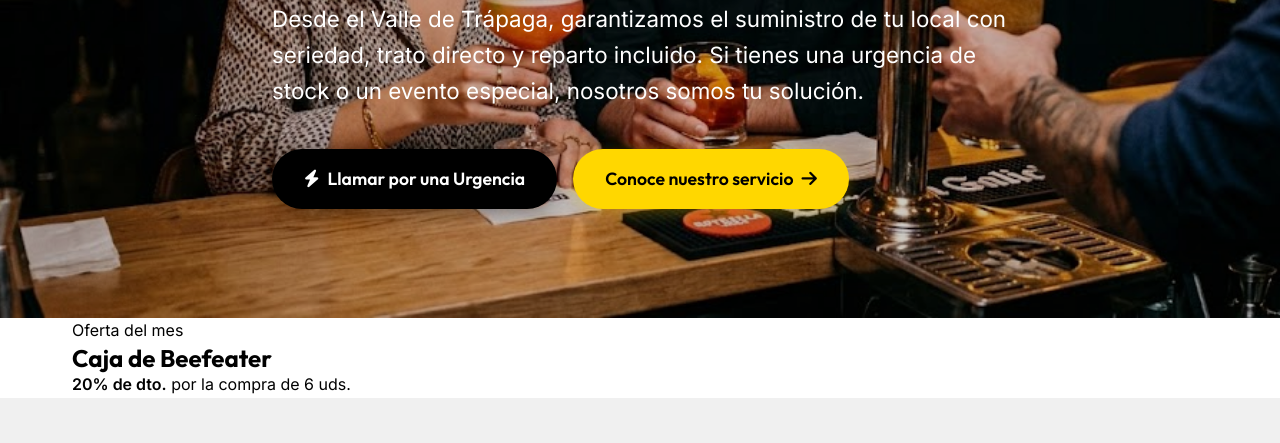
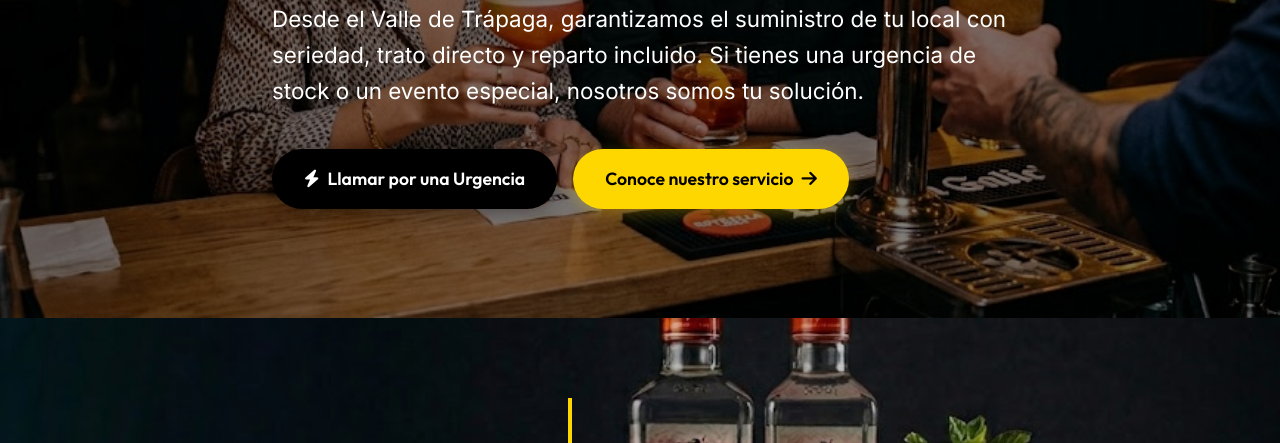
Before and after one commit to DIVCreativo/licoreslopez, a plain HTML site: page index.html in a window 1280 px wide. Shown: the part 482-925 px from the top of the page. Drawn offline with Linux system fonts and the light colour scheme.

Commit message:
Add files via upload

```diff
--- a/styles.css
+++ b/styles.css
@@ -257,7 +257,7 @@
   left: 0;
   width: 100%;
   height: 100%;
-  background: rgba(0, 0, 0, 0.2);
+  background: rgba(0, 0, 0, 0.5);
   z-index: 1;
 }
 
@@ -298,6 +298,72 @@
   gap: 1rem;
   flex-wrap: wrap;
   animation: slideUpFade 1s 0.4s both;
+}
+
+/* Promo Banner Section */
+.promo-banner {
+  position: relative;
+  min-height: 50vh;
+  /* Based on typical hero image aspect ratio */
+  display: flex;
+  align-items: center;
+  justify-content: flex-end;
+  /* Align content to the right */
+  background-image: url('images/promo1.jpg');
+  background-size: cover;
+  background-position: center;
+  background-repeat: no-repeat;
+  overflow: hidden;
+  margin: 0;
+  /* Remove top/bottom margin */
+}
+
+.promo-banner::before {
+  content: '';
+  position: absolute;
+  top: 0;
+  left: 0;
+  width: 100%;
+  height: 100%;
+  /* Gradient overlay adjusted to 30% and fading left-to-right */
+  background: linear-gradient(270deg, rgba(0, 0, 0, 0.3) 0%, rgba(0, 0, 0, 0.15) 50%, rgba(0, 0, 0, 0) 100%);
+  z-index: 1;
+}
+
+.promo-content {
+  position: relative;
+  z-index: 2;
+  color: var(--color-text-light);
+  max-width: 500px;
+  padding: 3rem;
+  border-right: 4px solid var(--color-primary);
+  border-left: none;
+  text-align: right;
+}
+
+.promo-tag {
+  display: inline-block;
+  background-color: var(--color-primary);
+  color: var(--color-accent);
+  font-weight: bold;
+  font-size: 0.9rem;
+  text-transform: uppercase;
+  letter-spacing: 1px;
+  padding: 0.4rem 1rem;
+  margin-bottom: 1rem;
+  border-radius: 4px;
+}
+
+.promo-content h2 {
+  font-size: 2.5rem;
+  color: var(--color-text-light);
+  line-height: 1.2;
+  margin-bottom: 1rem;
+}
+
+.promo-content p {
+  font-size: 1.1rem;
+  opacity: 0.9;
 }
 
 /* Valores Section */
@@ -499,32 +565,32 @@
 }
 
 .animate-fade-in {
-  animation: fadeIn 0.8s ease-out forwards;
+  animation: fadeIn 1s ease-out forwards;
 }
 
 .animate-slide-up {
-  animation: slideUpFade 0.8s cubic-bezier(0.16, 1, 0.3, 1) forwards;
+  animation: slideUpFade 1s cubic-bezier(0.16, 1, 0.3, 1) forwards;
 }
 
 .animate-slide-left {
-  animation: slideLeftFade 0.8s cubic-bezier(0.16, 1, 0.3, 1) forwards;
+  animation: slideLeftFade 1s cubic-bezier(0.16, 1, 0.3, 1) forwards;
 }
 
 .animate-slide-right {
-  animation: slideRightFade 0.8s cubic-bezier(0.16, 1, 0.3, 1) forwards;
+  animation: slideRightFade 1s cubic-bezier(0.16, 1, 0.3, 1) forwards;
 }
 
 /* Staggerdelays */
 .delay-100 {
-  animation-delay: 0.1s;
+  animation-delay: 0.15s;
 }
 
 .delay-200 {
-  animation-delay: 0.2s;
+  animation-delay: 0.3s;
 }
 
 .delay-300 {
-  animation-delay: 0.3s;
+  animation-delay: 0.45s;
 }
 
 @keyframes fadeIn {
```
